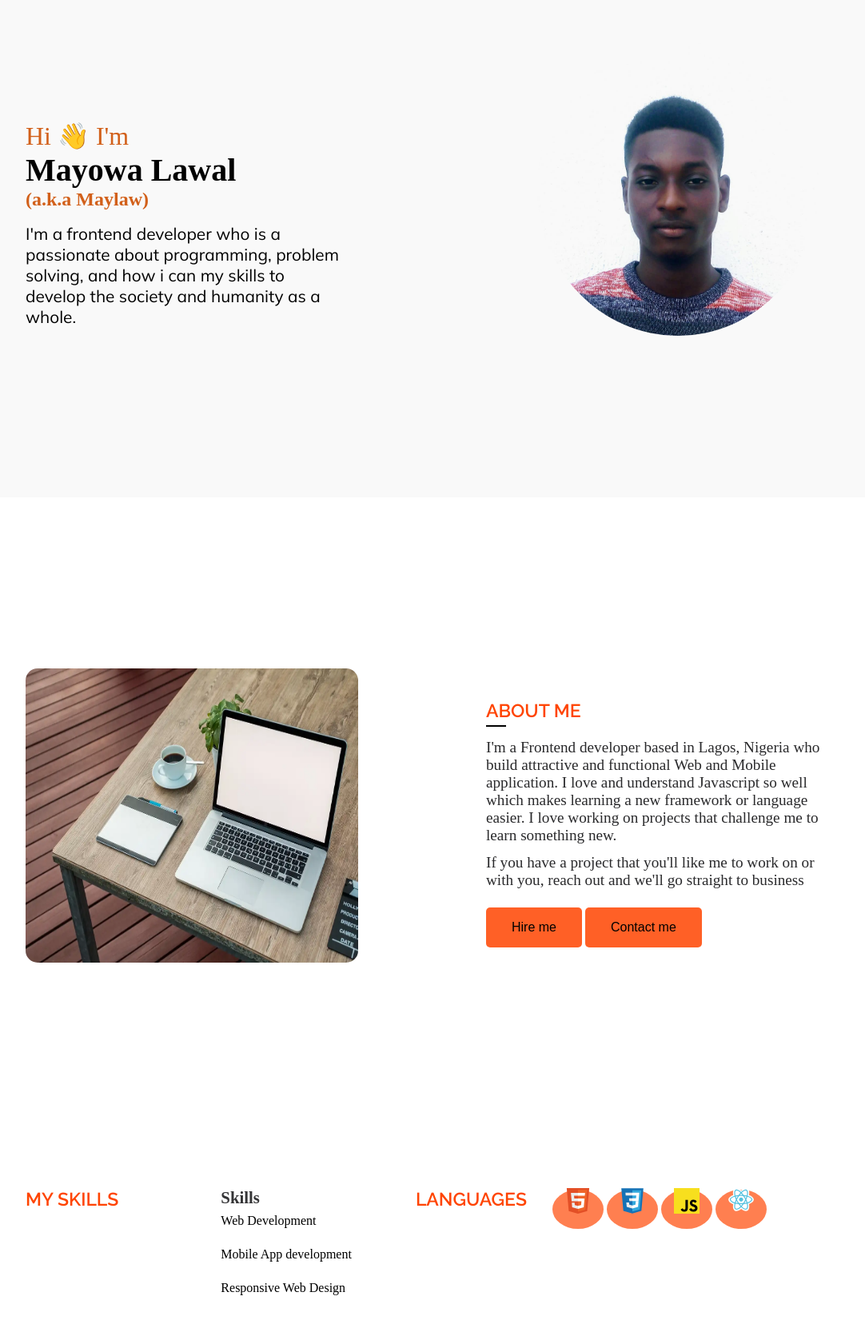
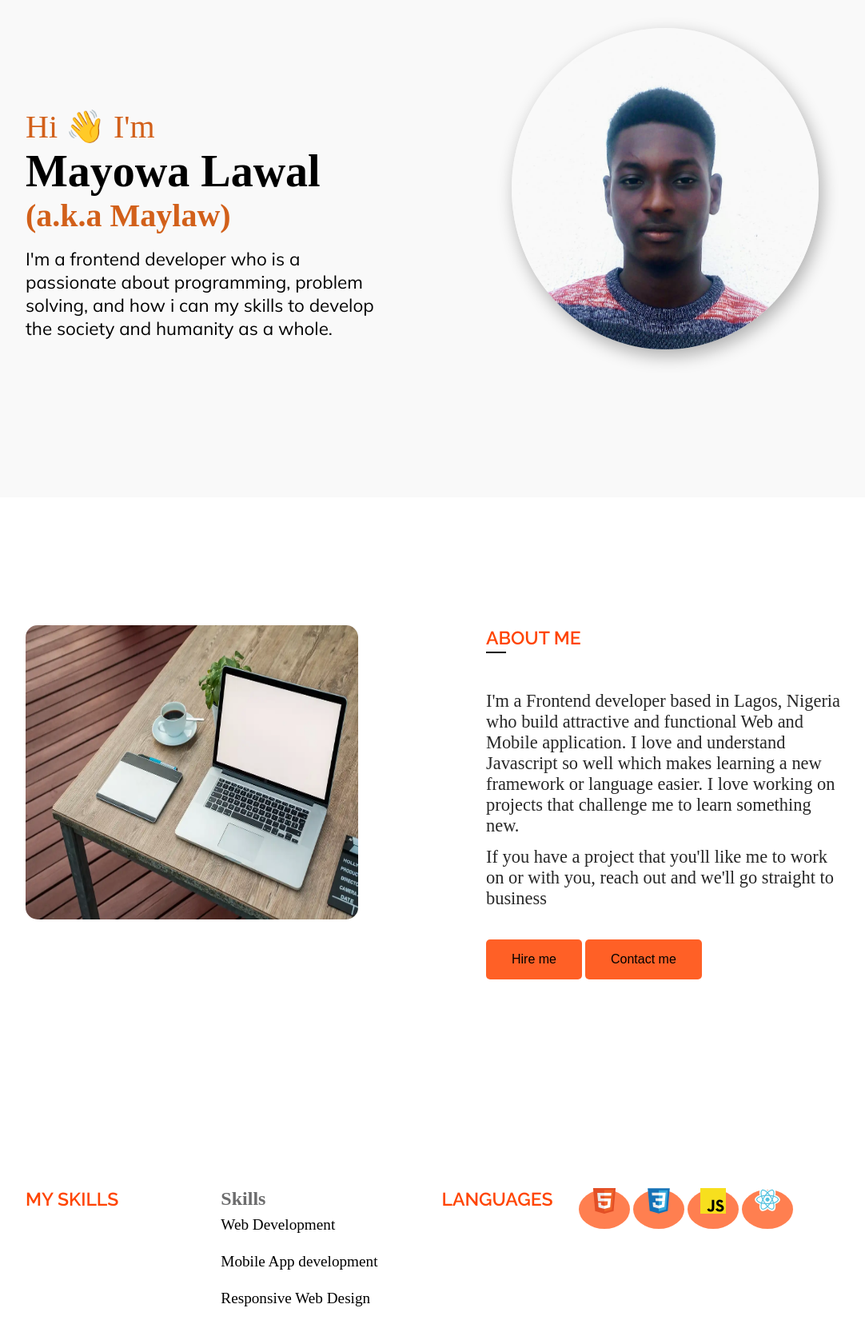
Before and after one commit to Mayor-king/portfolio, a plain HTML site: page index.html in a window 1280 px wide. Shown: the part 178-1859 px from the top of the page at 80% size, without its empty margins (96-1178 px from the left). Drawn offline with Linux system fonts and the light colour scheme.

Commit message:
Fixed my portfolio for good user experience

```diff
--- a/assets/css/style.css
+++ b/assets/css/style.css
@@ -4,6 +4,7 @@
     margin: 0;
     padding: 0;
     box-sizing: border-box;
+    scroll-behavior: smooth;
 }
 
 header .navbar {
@@ -14,6 +15,7 @@ header .navbar {
     padding: 0.5rem 2rem 0.5rem 5rem;
     align-items: center;
     background-color: rgba(0, 0, 0, 0.85);
+    z-index: 100;
     border: 1px solid rgb(221, 210, 210);
 }
 
@@ -61,7 +63,8 @@ header .intro {
 }
 
 .intro img {
-    width: 22rem;
+    width: 24rem;
+    box-shadow:  4px 8px 21px rgba(0, 0, 0, 0.3);
     border-radius: 50%;
 }
 
@@ -71,38 +74,37 @@ header .intro {
 }
 
 .intro .facts p {
-    font-size: 2rem;
+    font-size: 2.5rem;
     color: #d2601a;
 }
 .intro .facts {
-    max-width: 40%;
+    max-width: 45%;
     padding: 10% 5% 0 0;
 }
 
 .facts h2{
-    font-size: 2.5rem;
+    font-size: 3.5rem;
     color: black;
 }
 
 .facts .aka {
     display: block;
-    font-size: 1.5rem;
+    font-size: 2.5rem;
     color: #d2601a;
 }
 
 .intro .facts .introduction {
     color: black;
     font-family: Mulish, sans-serif;
-    font-size: 1rem;
-    font-size: 1.3rem;
+    font-size: 1.4rem;
     padding-top: 1rem;
 }
-
+/**************** About me Section ****************/
 #aboutme {
     display: flex;
     height: 100vh;
     padding: 10rem 8rem;
-    align-items: center;
+    /* align-items: center; */
     background: #ffffff;
     font-family: serif;
     gap: 10rem;
@@ -115,7 +117,7 @@ header .intro {
 }
 
 #aboutme h3 {
-    padding: 1rem 0 0;
+    padding: .1rem 0 0;
 }
 
 section h3 {
@@ -132,18 +134,19 @@ section h3 {
     position: relative;
     bottom: 0.5rem;
     margin-top: 0.8rem;
+    margin-bottom: 2rem;
     background-color: black;
 }
 
 .me {
     padding: 0.4rem 0;
-    font-size: 1.2rem;
-    color: #2a2a2c;
+    font-size: 1.4rem;
+    color: #272727;
 }
 
 #aboutme .about button {
     padding: 1rem 2rem;
-    margin-top: 1rem;
+    margin-top: 2rem;
     font-size: 1rem;
     border: none;
     border-radius: 5px;
@@ -165,14 +168,16 @@ section h3 {
 }
 
 #myskills h4 {
-    font-size: 1.3rem;
-    color: #343436;
+    font-size: 1.5rem;
+    color: #484849;
+    opacity: 0.8;
     margin-bottom: 0.5rem;
     margin-left: 3rem;
 }
 
 .skills {
     display: flex;
+    font-size: 1.2rem;
     flex-direction: column;
     gap: 1.5rem;
     margin-left: 3rem;
@@ -265,6 +270,10 @@ h6 {
     font-size: 1.5rem;
 }
 
+.tools {
+    font-size: 1.3rem;
+}
+
 #myblog {
     display: flex;
     padding: 4rem 8rem;
@@ -288,6 +297,7 @@ h6 {
     overflow: hidden;
     height: 15rem;
     width: 22rem;
+    cursor: pointer;
 }
 
 #contact {
@@ -318,13 +328,18 @@ form input, textarea {
 
 form button {
     padding: 12px 24px;
-    width: 5rem;
+    font-size: 1.1rem;
+    width: 6rem;
     border: none;
     color: white;
     background-color: black;
     border-radius: 5px;
     text-align: center;
 
+}
+
+form button:hover, form button:focus {
+    background-color: #2D2E32;
 }
 
 footer {
@@ -339,10 +354,14 @@ footer {
 }
 
 .footer {
+    display: flex;
     gap: 1rem;
+}
+
+.footer a {
     color: white;
 }
 
-.footer:hover, .footer:visited, .footer:active {
+.footer a:hover {
     color: #ff4400;
 }
--- a/index.html
+++ b/index.html
@@ -9,7 +9,7 @@
     <title>Mayowa Lawal(Maylaw) | Portfolio</title>
 </head>
 <body>
-    <!----------------- Page Header ---------------->
+    <!------------------- Page Header ------------------>
     <header>
         <!------------ Page Header Navbar ------------>
         <nav class="navbar">
@@ -24,7 +24,7 @@
                 <li class ="navlinks"><a href="#contact">Contact</a></li>
             </ul>
         </nav>
-
+        <!------------------- Introduction Section ------------------->
         <div class="intro">
             <div class="facts">
                 <p>Hi <span class="hand">👋</span> I'm </p>
@@ -36,7 +36,7 @@
             </div>
         </div>
     </header>
-
+    <!--------------- About Me section --------------->
     <section id="aboutme">
         <div class="pic">
             <img src="./assets/images/about-img.webp" alt="about me">
@@ -50,6 +50,7 @@
             <a href="#contact"><button>Contact me</button></a>
         </div>
     </section>
+    <!---------------- My Skill Section ----------------->
     <section id="myskills">
         <h3>My skills</h3>
         <div class="ability">
@@ -78,6 +79,7 @@
             <div class="stick"></div>
         </div> -->
     </section>
+    <!--------------- Project Section -------------->
     <section id="myprojects">
         <h3>My Project</h3>
         <div class="project-list">
@@ -138,6 +140,7 @@
             <img src="./assets/images/writing-soon.webp" alt="">
         </div>
     </section>
+    <!-------------------- Contact Section -------------------->
     <section id="contact">
         <h3>Contact Me</h3>
         <div class="contact-flex">
@@ -151,6 +154,7 @@
         </div>
 
     </section>
+    <!-- footer section -->
     <footer>
         <p>Copyright © 2023. All rights are reserved</p>
         <div class="footer">
@@ -161,4 +165,3 @@
     </footer>
     <script src="assets/js/index.js"></script>
 </body>
-</ht
```
